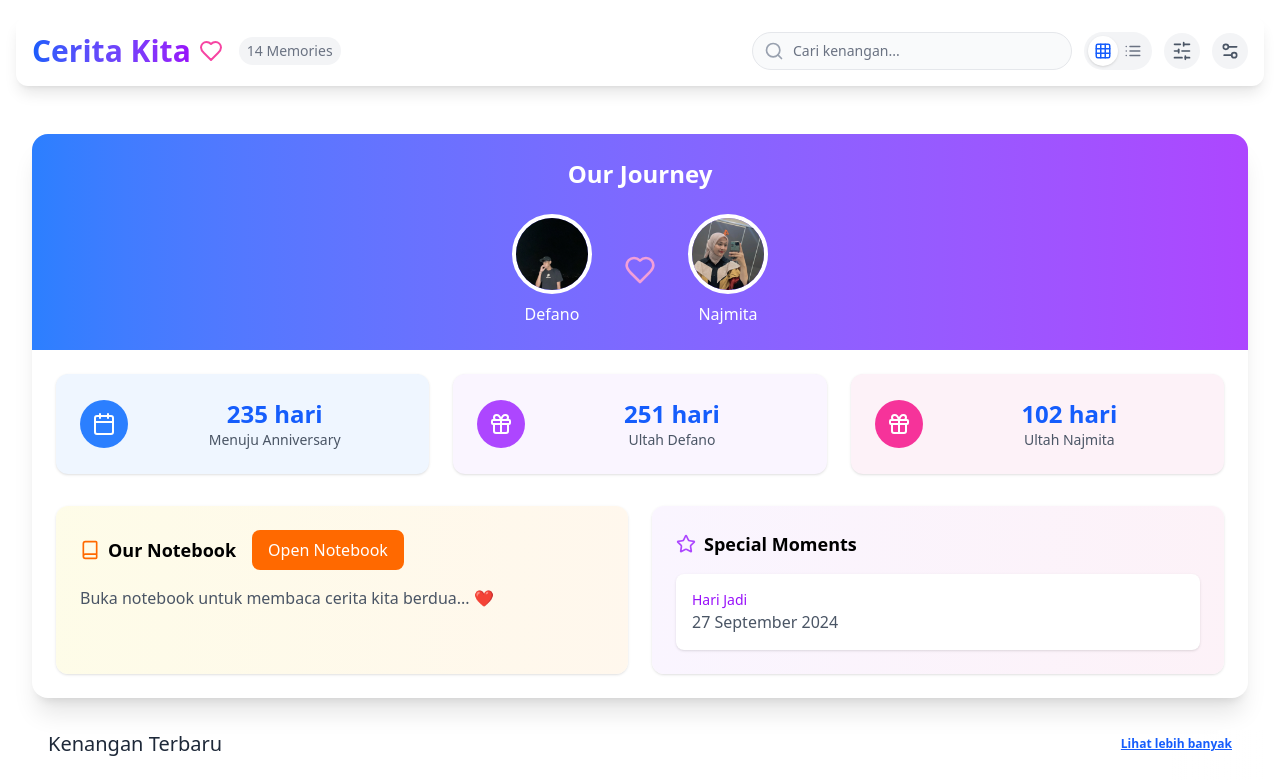
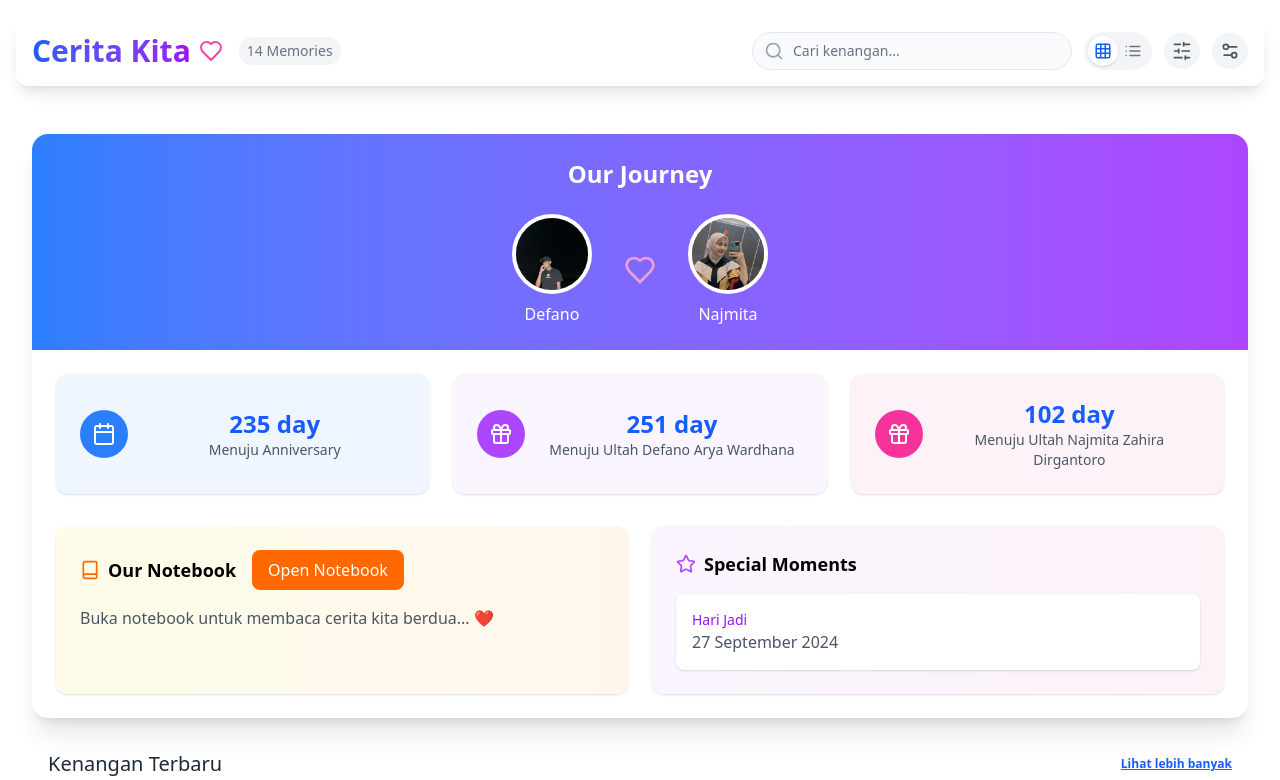
Before and after one commit to defaaryawar/dena-warza, a React (Vite) app: page / in a window 1280 px wide. Shown: the top 780 px of the page. Built offline with nearby package versions, Linux system fonts and the light colour scheme; sample sign-in values are in the browser's storage.

Commit message:
pembaruan pada ui relation ship

```diff
--- a/src/components/RelationshipStats.tsx
+++ b/src/components/RelationshipStats.tsx
@@ -11,7 +11,7 @@ const Countdown: React.FC<CountdownProps> = ({ targetDate, label }) => {
     const calculateTimeLeft = () => {
         const difference = +new Date(targetDate) - +new Date();
         const days = Math.ceil(difference / (1000 * 60 * 60 * 24));
-        return `${days} hari`;
+        return `${days} day`;
     };
 
     return (
@@ -96,7 +96,7 @@ const RelationshipStats: React.FC = () => {
                             </div>
                             <Countdown
                                 targetDate={getNextDate(10, 13)}
-                                label="Ultah Defano"
+                                label="Menuju Ultah Defano Arya Wardhana"
                             />
                         </div>
 
@@ -107,7 +107,7 @@ const RelationshipStats: React.FC = () => {
                             </div>
                             <Countdown
                                 targetDate={getNextDate(5, 17)}
-                                label="Ultah Najmita"
+                                label="Menuju Ultah Najmita Zahira Dirgantoro"
                             />
                         </div>
                     </div>
```
